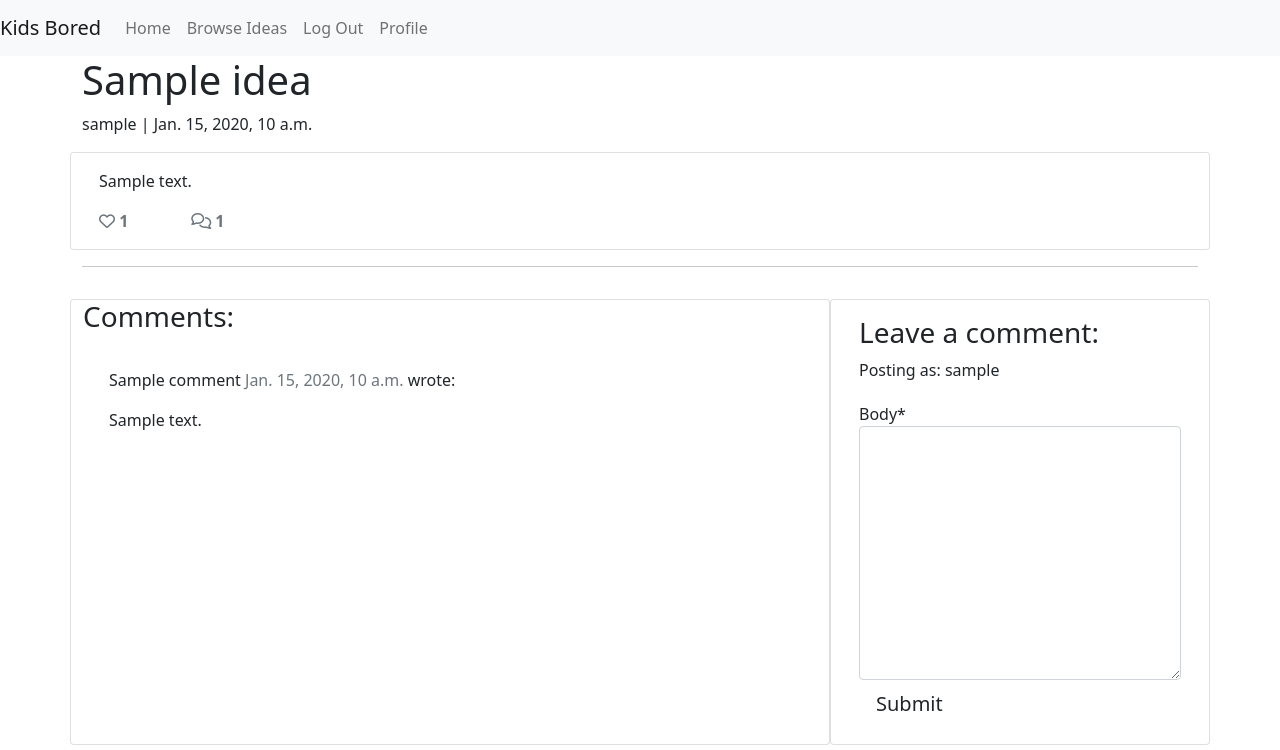
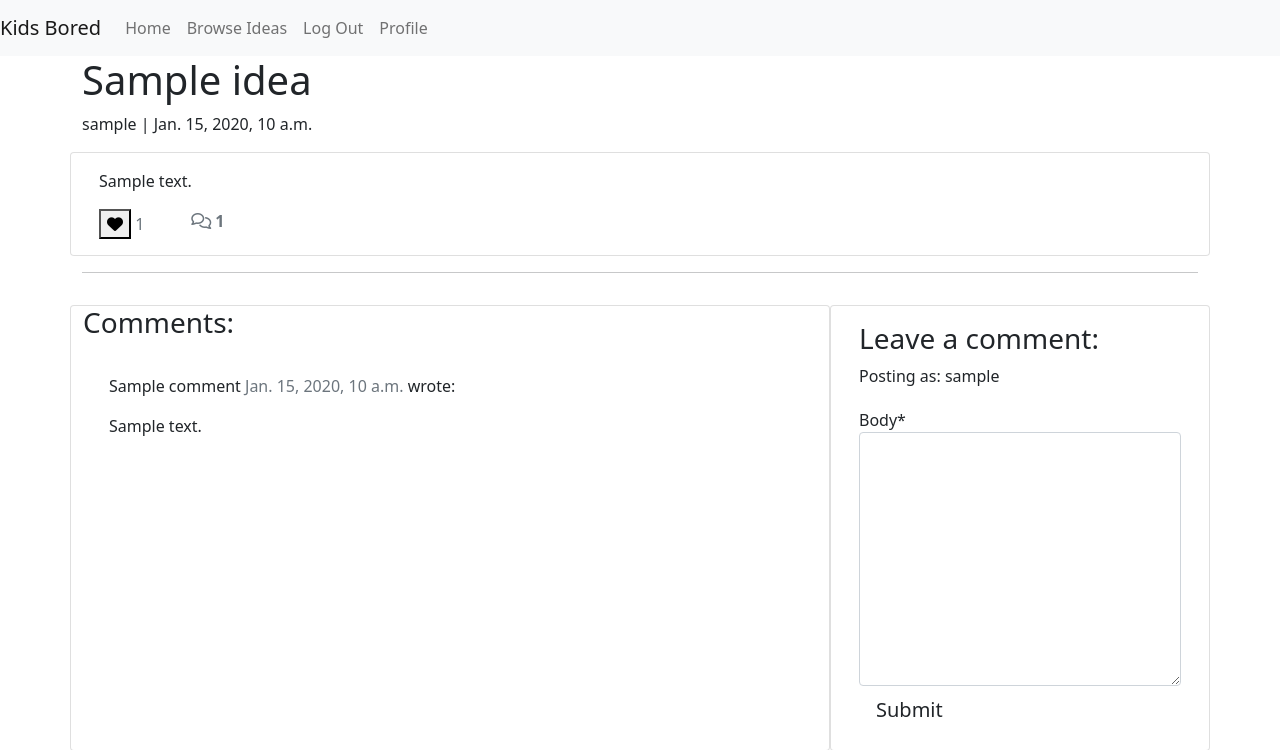
Before and after one commit to 0oSaraho0/pp4-kids-activity-site, a Django app: a page that uses ideas/templates/ideas/ideas_detail.html in a window 1280 px wide. Shown: the top 750 px of the page. Run offline with Django 3.2, Linux system fonts and the light colour scheme; a user stored in the database is signed in; tables that the repository leaves empty hold one stand-in row (values such as "Sample post"); some libraries are stand-ins or nearby versions.

Commit message:
add like styling and functionality

```diff
--- a/ideas/templates/ideas/ideas_detail.html
+++ b/ideas/templates/ideas/ideas_detail.html
@@ -31,7 +31,30 @@
                 </p>
                 <div class="row">
                     <div class="col-1">
-                        <strong class="text-secondary"><i class="far fa-heart"></i> {{ idea.number_of_likes }} </strong>
+                        {% if user.is_authenticated %}
+                        <form class="d-inline" action="{% url 'idea_like' idea.slug %}" method="POST">
+                            {% csrf_token %}
+
+                            {% if liked %}
+
+                            <button type="submit" name="idea_id" value="{{idea.slug}}" class="btn-like">
+                                <i class="fas fa-heart"></i>
+                            </button>
+
+                            {% else %}
+
+                            <button type="submit" name="idea_id" value="{{idea.slug}}" class="btn-like">
+                                <i class="far fa-heart"></i>
+
+                            {% endif %}
+                        </form>
+                            {% else %}
+
+                            <span class="text-secondary"><i class="far fa-heart"></i></span>
+
+                        {% endif %}
+
+                            <span class="text-secondary">{{ idea.number_of_likes }}</span>
                     </div>
                     <div class="col-1">
                         {% with comments.count as total_comments %}
```
